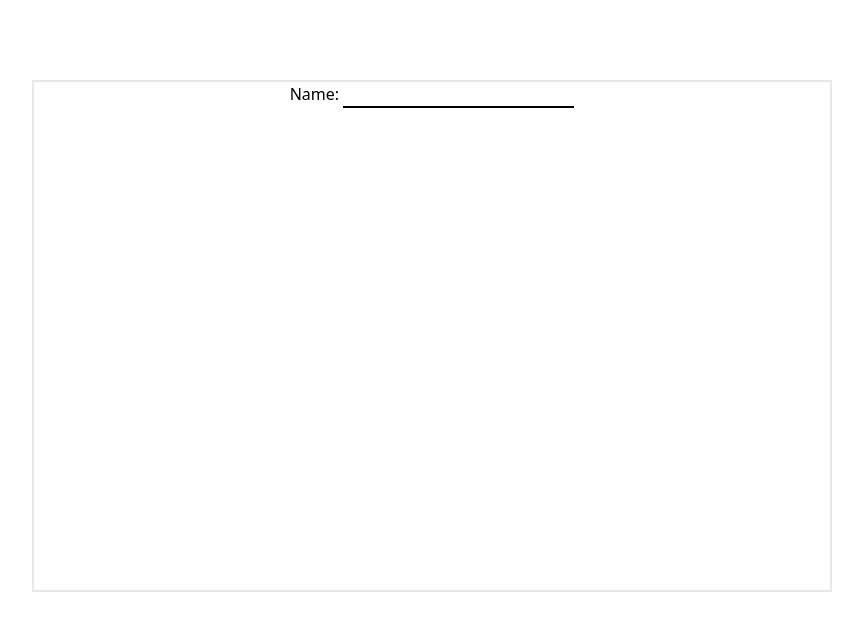
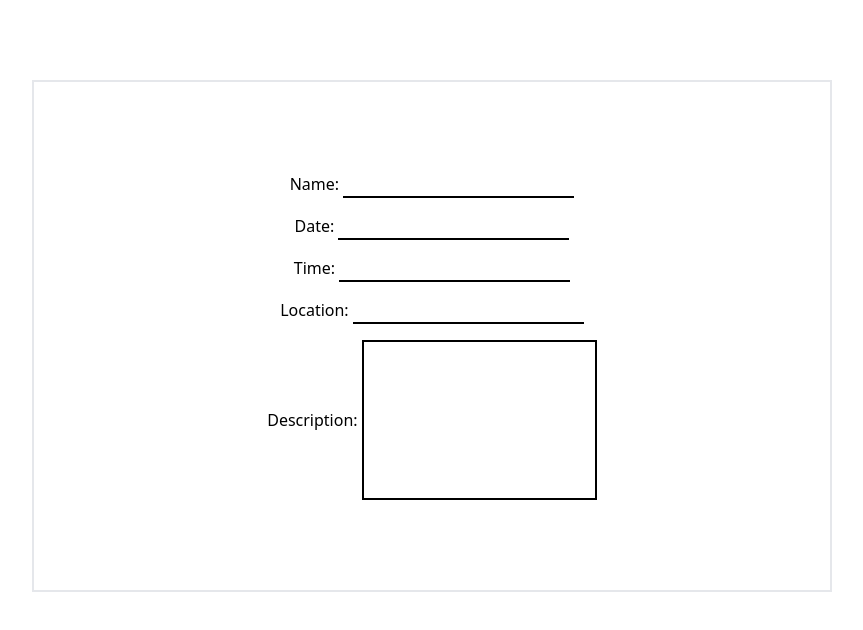
Before and after one commit to gulabi-squad/bigya, a React (Create React App) app: page /clientform in a window 1280 px wide. Shown: the top 630 px of the page, without its empty margins (208-1071 px from the left). Built offline with nearby package versions, Linux system fonts and the light colour scheme.

Commit message:
forms component

```diff
--- a/src/pages/form.component.jsx
+++ b/src/pages/form.component.jsx
@@ -4,9 +4,13 @@ const Clientform = () => {
     return (
         <div>
             <div className="flex justify-center">
-                <div className=" flex justify-center w-[50rem] h-[32rem] border-2 mt-20" >
+                <div className=" flex flex-col gap-4 justify-center items-center w-[50rem] h-[32rem] border-2 mt-20 text-opacity-70" >
 
-                <div> Name: <input className="width-[417px]  border-b-2 border-solid border-black"/>  </div>
+                <div className="text-opacity-50"> Name: <input className="width-[417px]  border-b-2 border-solid border-black"/>  </div>
+                <div> Date: <input className="width-[417px]  border-b-2 border-solid border-black"/>  </div>
+                <div> Time: <input className="width-[417px]  border-b-2 border-solid border-black"/>  </div>
+                <div> Location: <input className="width-[417px]  border-b-2 border-solid border-black"/>  </div>
+                <div> Description: <input className="width-[30rem] h-[10rem] border-2 border-solid border-black"/>  </div>
                 </div>
 
             </div>
```
